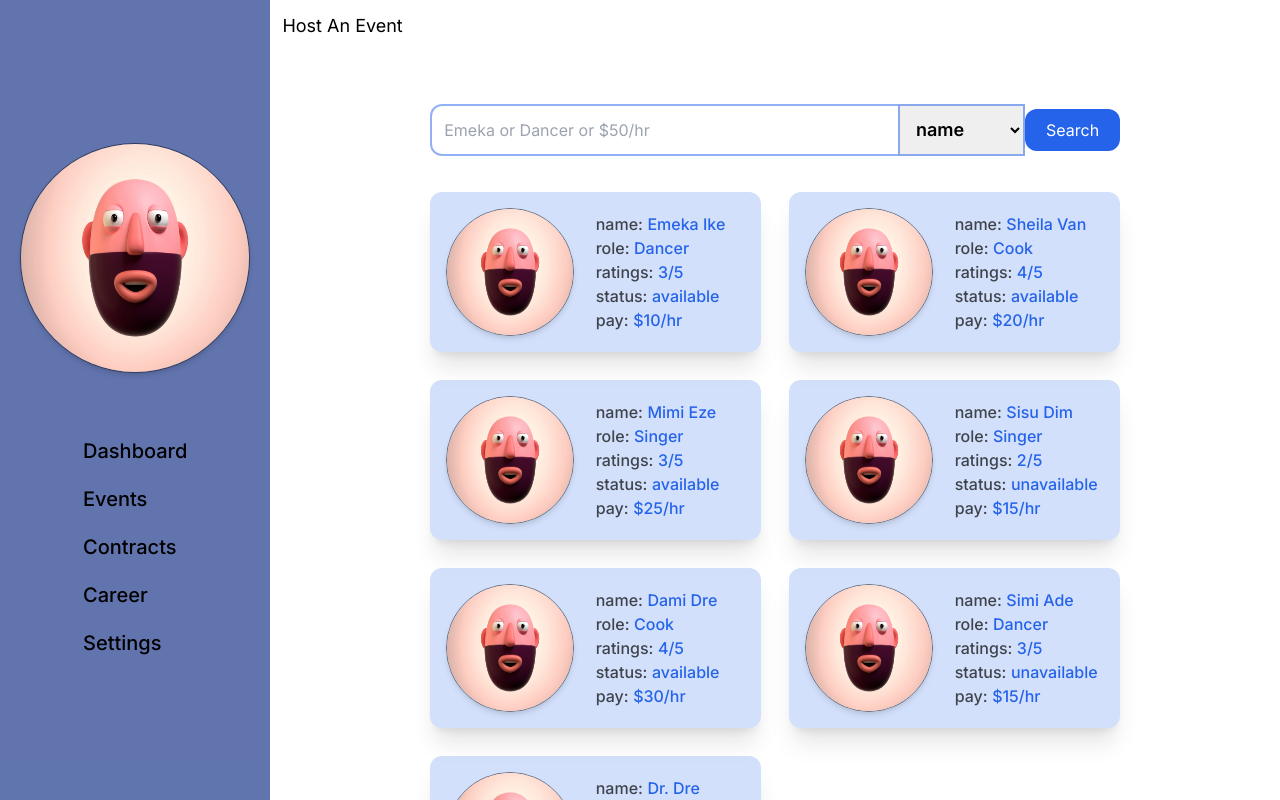
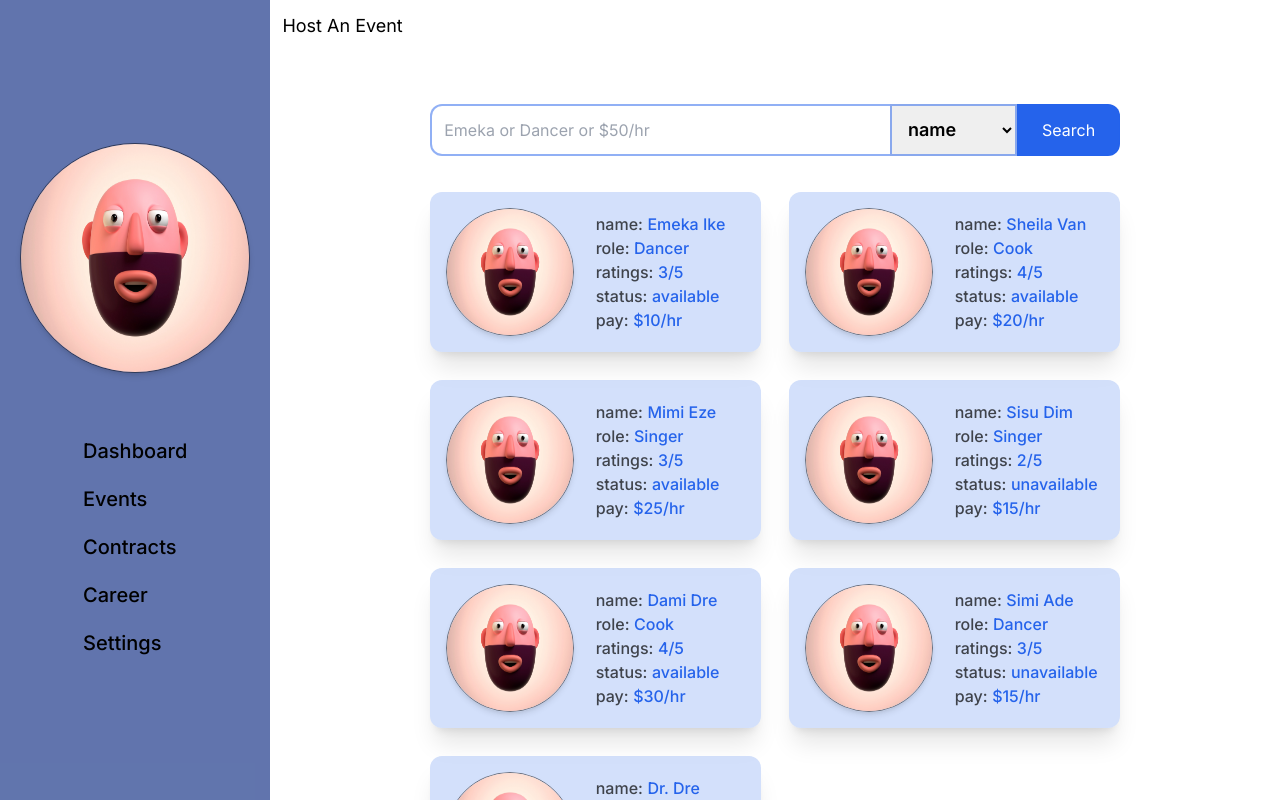
Before and after one commit to mmesomasaint/jointt, a Next.js app: page /dashboard/events/host in a window 1280 px wide. Built offline with nearby package versions, Linux system fonts and the light colour scheme; no server answers.

Commit message:
Fix: Make the button align

```diff
--- a/app/dashboard/events/host/page.tsx
+++ b/app/dashboard/events/host/page.tsx
@@ -218,7 +218,7 @@ function ContractorSelection({
         </select>
         <Button
           type='button'
-          className='disabled:bg-gray-600/50 disabled:border-gray-600/50'
+          className='disabled:bg-gray-600/50 disabled:border-gray-600/50 px-6 py-[1.04rem] rounded-l-none'
         >
           Search
         </Button>
```
